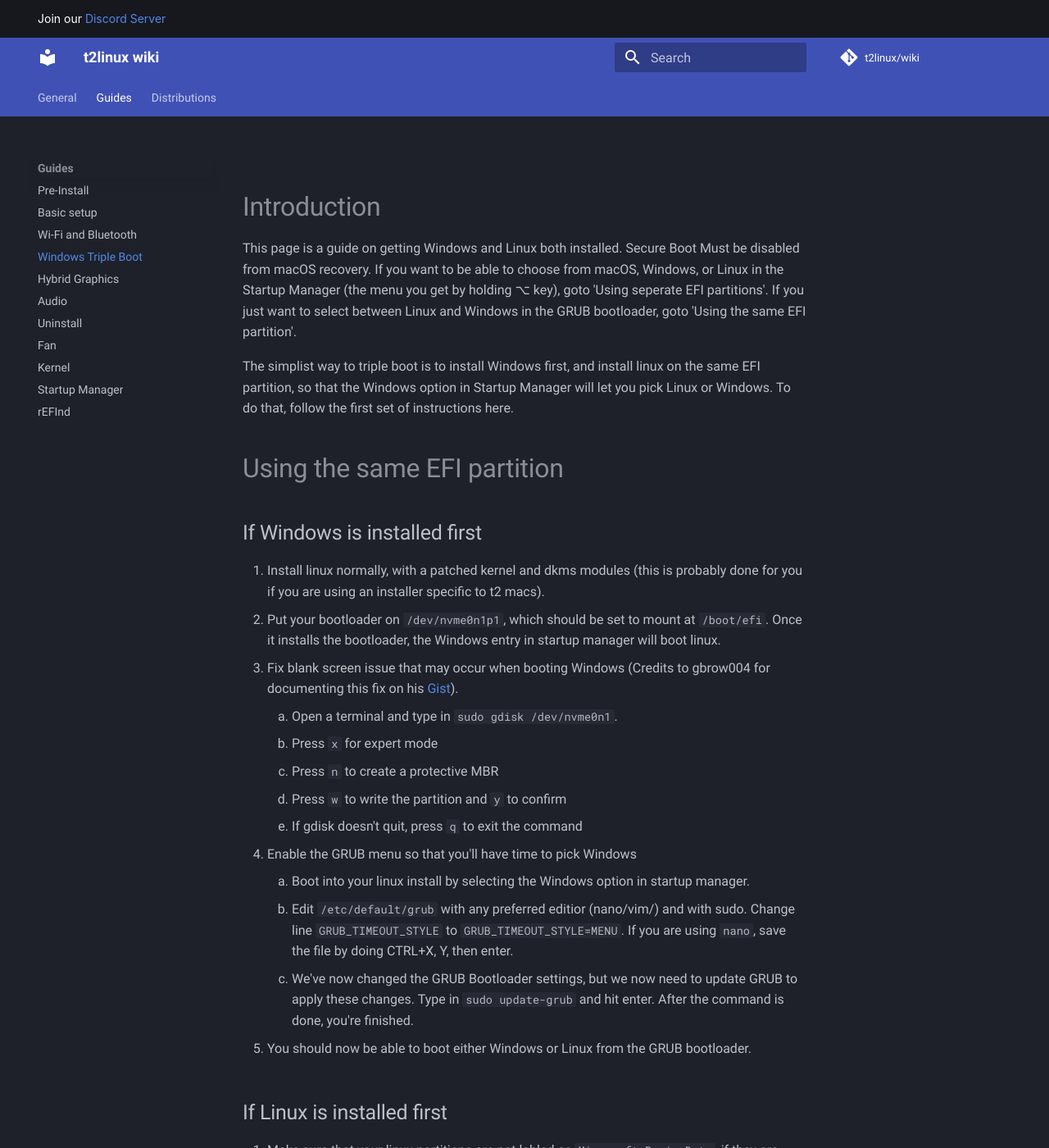
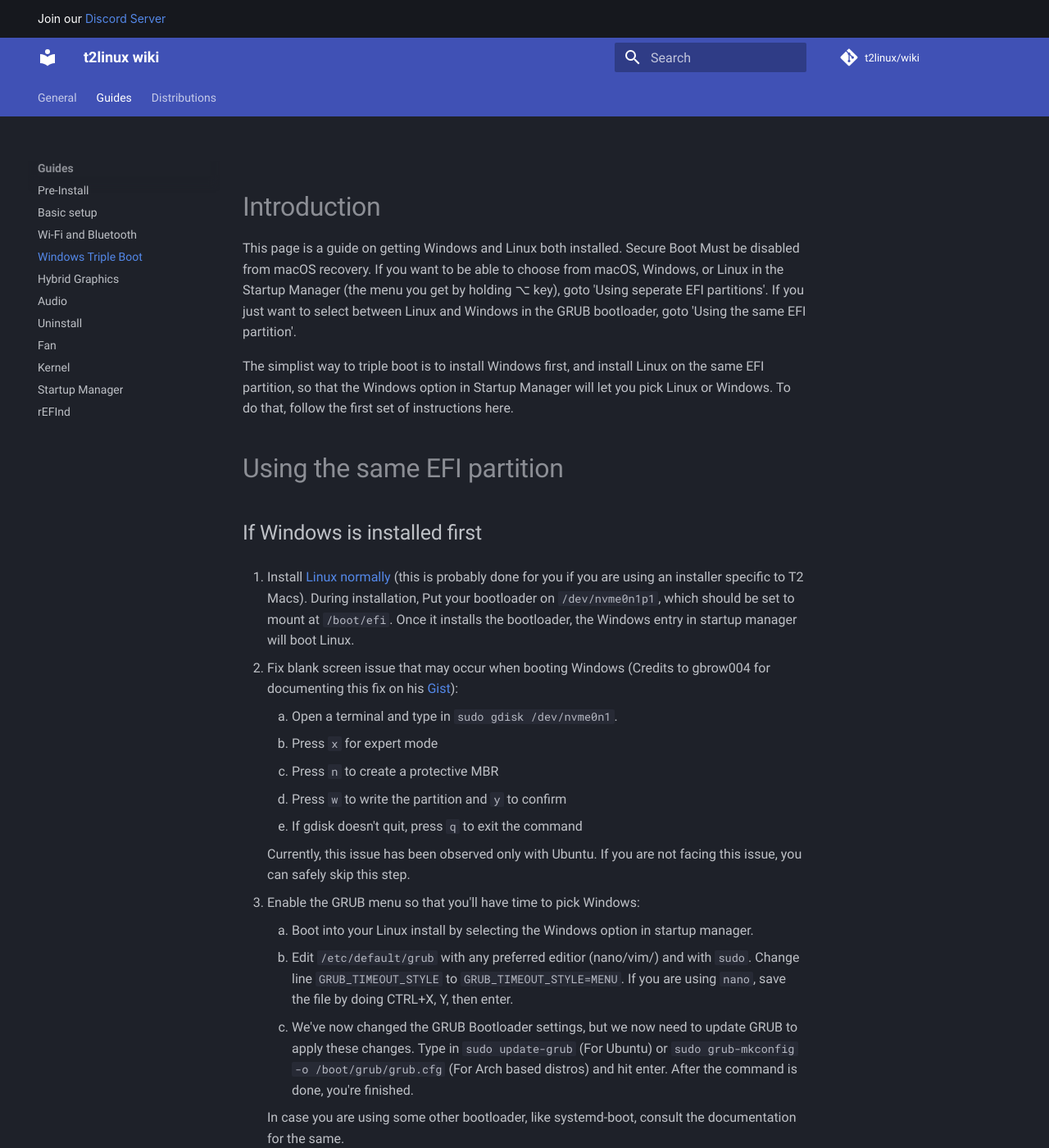
Before and after one commit to t2linux/wiki, an MkDocs documentation site: the page built from docs/guides/windows.md, in a window 1280 px wide and 1400 px high. Shown: the whole window at 82% size. Built offline with MkDocs 1.6.1 and Material for MkDocs 9.7.7, drawn with Linux system fonts in a browser that asks for light colours; comment, search, counter and statistics services are not loaded; some of the changed text lies outside the part shown.

Commit message:
Windows: Make instructions more clear (#630)

```diff
--- a/docs/guides/windows.md
+++ b/docs/guides/windows.md
@@ -2,15 +2,15 @@
 
 This page is a guide on getting Windows and Linux both installed. Secure Boot Must be disabled from macOS recovery. If you want to be able to choose from macOS, Windows, or Linux in the Startup Manager (the menu you get by holding ⌥ key), goto 'Using seperate EFI partitions'. If you just want to select between Linux and Windows in the GRUB bootloader, goto 'Using the same EFI partition'.
 
-The simplist way to triple boot is to install Windows first, and install linux on the same EFI partition, so that the Windows option in Startup Manager will let you pick Linux or Windows. To do that, follow the first set of instructions here.
+The simplist way to triple boot is to install Windows first, and install Linux on the same EFI partition, so that the Windows option in Startup Manager will let you pick Linux or Windows. To do that, follow the first set of instructions here.
 
 # Using the same EFI partition
 
 ## If Windows is installed first
 
-1. Install linux normally, with a patched kernel and dkms modules (this is probably done for you if you are using an installer specific to t2 macs).
-2. Put your bootloader on `/dev/nvme0n1p1`, which should be set to mount at `/boot/efi`. Once it installs the bootloader, the Windows entry in startup manager will boot linux.
-3. Fix blank screen issue that may occur when booting Windows (Credits to gbrow004 for documenting this fix on his [Gist](https://gist.github.com/gbrow004/096f845c8fe8d03ef9009fbb87b781a4#fixing-bootcampwindows)).
+1. Install [Linux normally](https://wiki.t2linux.org/guides/preinstall/) (this is probably done for you if you are using an installer specific to T2 Macs). During installation, Put your bootloader on `/dev/nvme0n1p1`, which should be set to mount at `/boot/efi`. Once it installs the bootloader, the Windows entry in startup manager will boot Linux.
+
+2. Fix blank screen issue that may occur when booting Windows (Credits to gbrow004 for documenting this fix on his [Gist](https://gist.github.com/gbrow004/096f845c8fe8d03ef9009fbb87b781a4#fixing-bootcampwindows)):
 
     1. Open a terminal and type in ``sudo gdisk /dev/nvme0n1``.
     2. Press `x` for expert mode
@@ -18,17 +18,21 @@ The simplist way to triple boot is to install Windows first, and install linux o
     4. Press `w` to write the partition and `y` to confirm
     5. If gdisk doesn't quit, press `q` to exit the command
 
-4. Enable the GRUB menu so that you'll have time to pick Windows
+    Currently, this issue has been observed only with Ubuntu. If you are not facing this issue, you can safely skip this step.
 
-    1. Boot into your linux install by selecting the Windows option in startup manager.
-    2. Edit ``/etc/default/grub`` with any preferred editior (nano/vim/) and with sudo. Change line ``GRUB_TIMEOUT_STYLE`` to ``GRUB_TIMEOUT_STYLE=MENU``. If you are using `nano`, save the file by doing CTRL+X, Y, then enter.
-    3. We've now changed the GRUB Bootloader settings, but we now need to update GRUB to apply these changes. Type in ``sudo update-grub`` and hit enter. After the command is done, you're finished.
+3. Enable the GRUB menu so that you'll have time to pick Windows:
 
-5. You should now be able to boot either Windows or Linux from the GRUB bootloader.
+    1. Boot into your Linux install by selecting the Windows option in startup manager.
+    2. Edit `/etc/default/grub` with any preferred editior (nano/vim/) and with `sudo`. Change line `GRUB_TIMEOUT_STYLE` to `GRUB_TIMEOUT_STYLE=MENU`. If you are using `nano`, save the file by doing CTRL+X, Y, then enter.
+    3. We've now changed the GRUB Bootloader settings, but we now need to update GRUB to apply these changes. Type in `sudo update-grub` (For Ubuntu) or `sudo grub-mkconfig -o /boot/grub/grub.cfg` (For Arch based distros) and hit enter. After the command is done, you're finished.
+
+    In case you are using some other bootloader, like systemd-boot, consult the documentation for the same.
+
+4. You should now be able to boot either Windows or Linux from the GRUB bootloader.
 
 ## If Linux is installed first
 
-1. Make sure that your linux partitions are not labled as `Microsoft Basic Data`, if they are, Bootcamp Assistant will think Windows is already installed. To fix this, go to Linux and do `sudo cfdisk /dev/nvme0n1` and change the type of your linux partitions to `Linux Filesystem`.
+1. Make sure that your Linux partitions are not labled as `Microsoft Basic Data`, if they are, Bootcamp Assistant will think Windows is already installed. To fix this, go to Linux and do `sudo cfdisk /dev/nvme0n1` and change the type of your Linux partitions to `Linux Filesystem`.
 2. Install Windows normaly with Bootcamp. Windows will replace your Linux boot option.
 3. Boot into macOS.
 4. `sudo diskutil mount disk0s1`
@@ -45,7 +49,7 @@ The simplist way to triple boot is to install Windows first, and install linux o
 
 9. Enable the GRUB menu so that you'll have time to pick Windows
 
-    1. Boot into your linux install by selecting the Windows option in startup manager.
+    1. Boot into your Linux install by selecting the Windows option in startup manager.
     2. Edit ``/etc/default/grub`` with any preferred editior (nano/vim/) and with sudo. Change line ``GRUB_TIMEOUT_STYLE`` to ``GRUB_TIMEOUT_STYLE=MENU``. If you are using `nano`, save the file by doing CTRL+X, Y, then enter.
     3. We've now changed the GRUB Bootloader settings, but we now need to update GRUB to apply these changes. Type in ``sudo update-grub`` and hit enter. After the command is done, you're finished.
 
```
